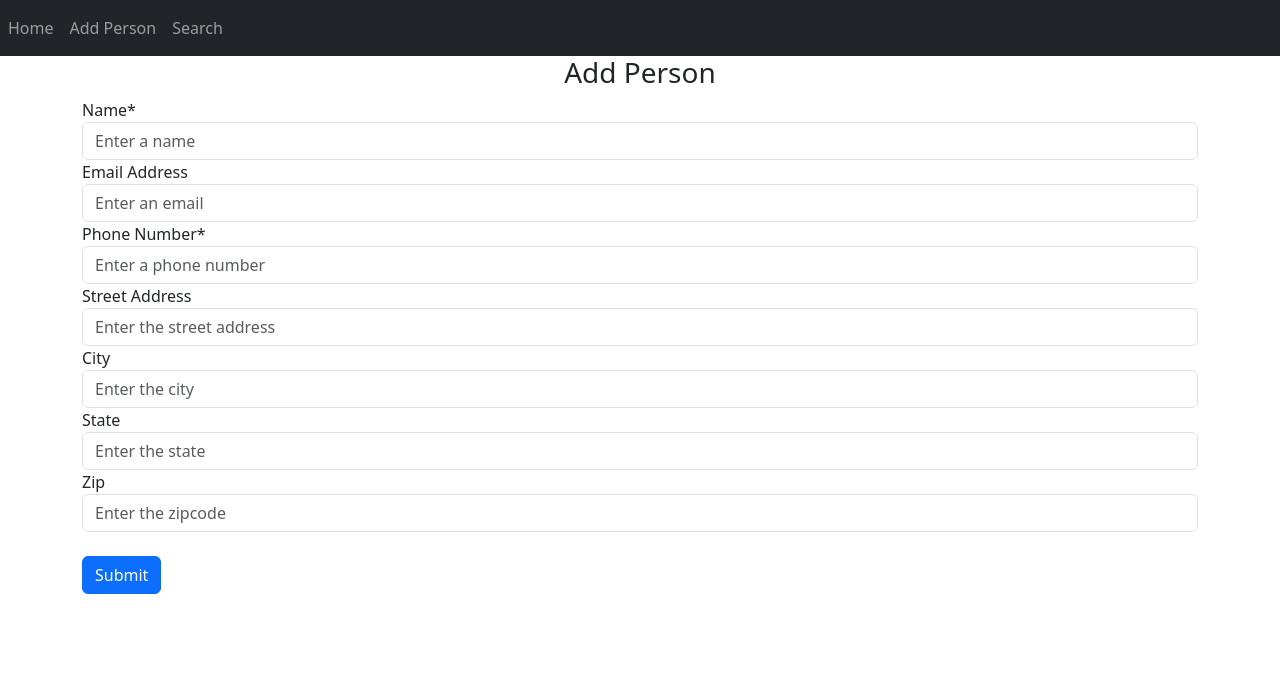
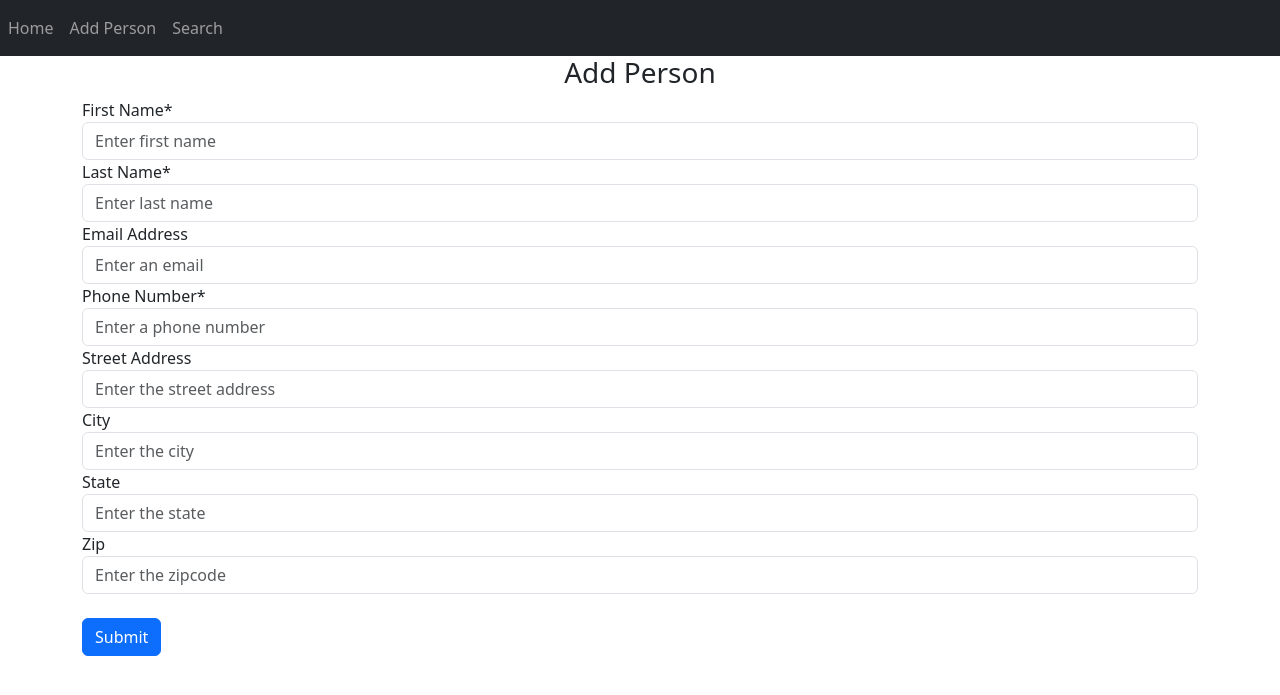
Before and after one commit to nuuenkdaniel/PhoneDirectory, a Flask app: page /add-person in a window 1280 px wide. Shown: the top 695 px of the page. Run offline with Flask 3, Linux system fonts and the light colour scheme; parts of the project's set-up code (start-up, migrations or seed data) failed here and were passed over; some libraries are stand-ins or nearby versions.

Commit message:
Now has first name and last name field

```diff
--- a/website/templates/add_person.html
+++ b/website/templates/add_person.html
@@ -6,8 +6,10 @@
 <form method="POST">
     <h3 class="text-center">Add Person</h3>
     <div class="form-group">
-        <label for="name">Name*</label>
-        <input type="text" class="form-control" id="name" name="name" placeholder="Enter a name" required/>
+        <label for="first_name">First Name*</label>
+        <input type="text" class="form-control" id="first_name" name="first_name" placeholder="Enter first name" required/>
+        <label for="last_name">Last Name*</label>
+        <input type="text" class="form-control" id="last_name" name="last_name" placeholder="Enter last name" required/>
         <label for="email">Email Address</label>
         <input type="email" class="form-control" id="email" name="email" placeholder="Enter an email"/>
         <label for="phone_number">Phone Number*</label>
--- a/website/views.py
+++ b/website/views.py
@@ -13,13 +13,14 @@ def add_person():
     if request.method == "POST":
         from website.database import add_person
         email = request.form.get("email")
-        name = request.form.get("name")
+        first_name = request.form.get("first_name")
+        last_name = request.form.get("last_name")
         phone_number = request.form.get("phone_number")
         street_address = request.form.get("street_address")
         city = request.form.get("city")
         state = request.form.get("state")
         zipcode = request.form.get("zip")
-        add_person(name,phone_number,street_address,city,state,zipcode,email)
+        add_person(first_name,last_name,phone_number,street_address,city,state,zipcode,email)
 
     return render_template("add_person.html")
 
```
Also changed, not shown: website/database.py (+6 -5 lines).
